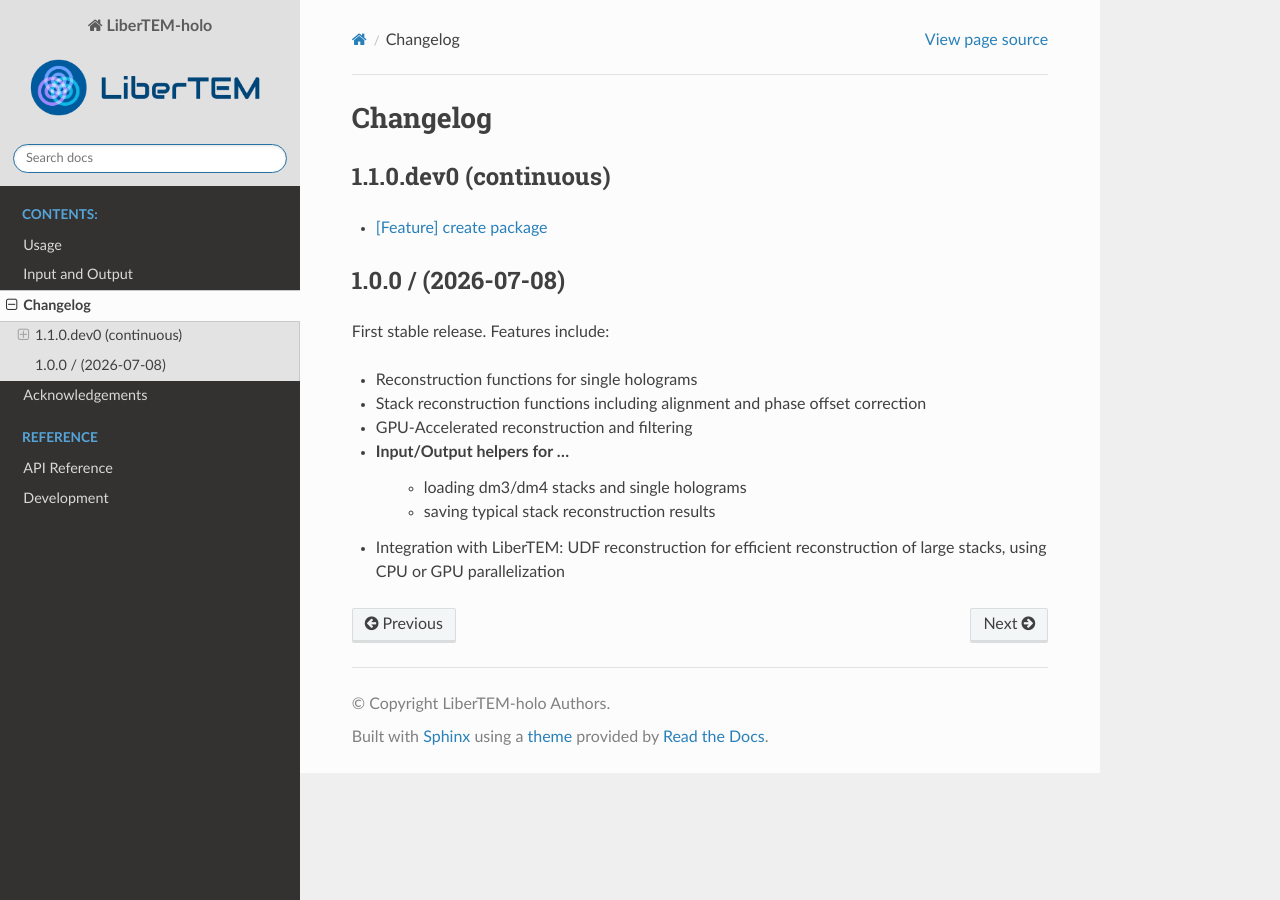
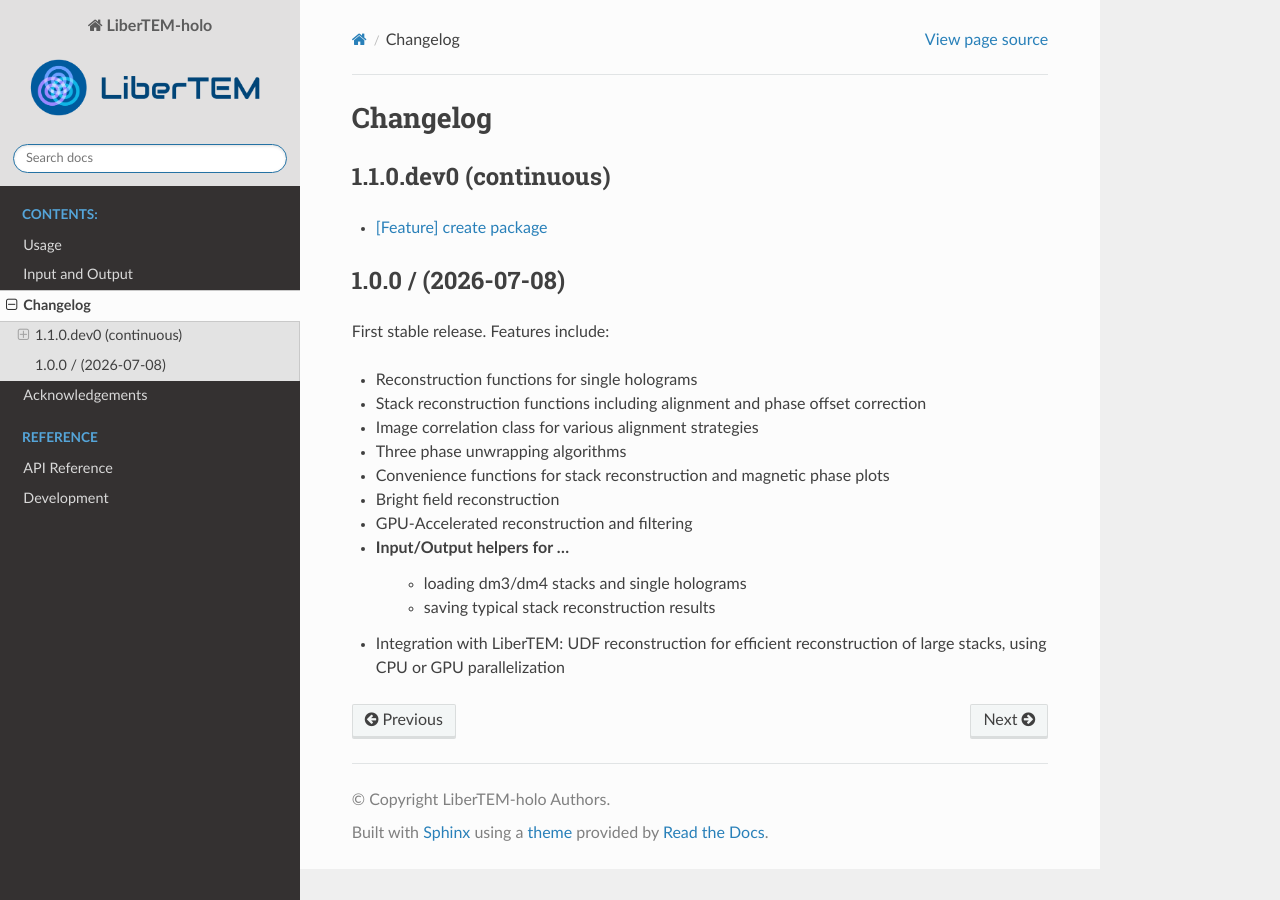
Before and after one commit to LiberTEM/LiberTEM-holo, a Sphinx documentation site: the page built from docs/source/changelog.rst, in a window 1280 px wide. Built offline with Sphinx 7.4.7 and the Read the Docs theme 3.1.0, drawn with Linux system fonts in a browser that asks for light colours; pages that are not in the unit, such as notebooks, are missing from menus.

Commit message:
Review by @malika576 - thx!

```diff
--- a/docs/source/changelog.rst
+++ b/docs/source/changelog.rst
@@ -20,6 +20,10 @@ First stable release. Features include:
 
 - Reconstruction functions for single holograms
 - Stack reconstruction functions including alignment and phase offset correction
+- Image correlation class for various alignment strategies
+- Three phase unwrapping algorithms
+- Convenience functions for stack reconstruction and magnetic phase plots
+- Bright field reconstruction
 - GPU-Accelerated reconstruction and filtering
 - Input/Output helpers for ...
     - loading dm3/dm4 stacks and single holograms
```
